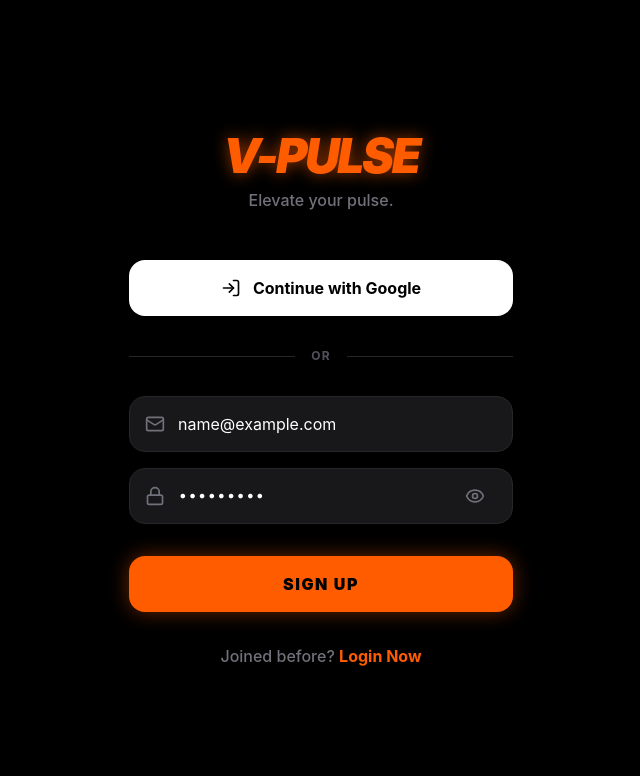
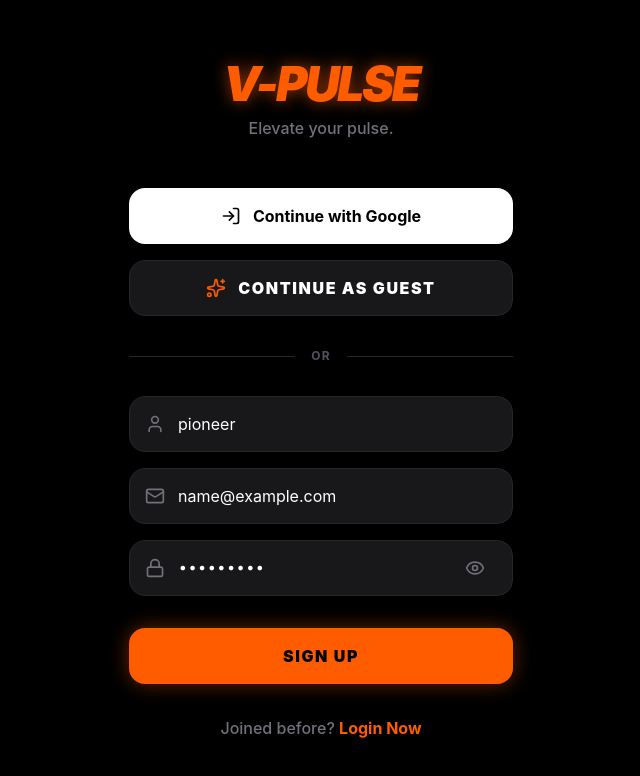
Before and after one commit to WinnerSamurai6064/V-pulse, a React (Vite) app: page /auth in a window 1280 px wide. Both pictures are taken after typing "name@example.com", "Sample123" into the empty fields and a click on the button "Create Pulse". Shown: the top 776 px of the page, without its empty margins (319-959 px from the left). Built offline with nearby package versions, Linux system fonts and the light colour scheme.

Commit message:
Update AuthScreen.tsx

```diff
--- a/src/components/auth/AuthScreen.tsx
+++ b/src/components/auth/AuthScreen.tsx
@@ -1,78 +1,224 @@
 import React, { useState } from 'react';
 import { motion } from 'motion/react';
-import { Mail, Lock, Eye, EyeOff, Github, LogIn } from 'lucide-react';
+import {
+  Mail,
+  Lock,
+  Eye,
+  EyeOff,
+  LogIn,
+  User,
+  AlertCircle,
+  Sparkles,
+} from 'lucide-react';
 
-export default function AuthScreen({ onLogin }: { onLogin: () => void }) {
+type AuthScreenProps = {
+  onLogin: (username?: string) => void;
+};
+
+const takenUsernames = ['admin', 'system_pulse', 'vpulse', 'v-pulse'];
+
+function sanitizeUsername(value: string) {
+  return value
+    .toLowerCase()
+    .trim()
+    .replace(/[^a-z0-9._-]/g, '')
+    .slice(0, 24);
+}
+
+function sanitizeEmail(value: string) {
+  return value.trim().toLowerCase().replace(/[<>"'%;()&+/]/g, '');
+}
+
+function isStrongDemoPassword(value: string) {
+  return /^(?=.*[A-Z])(?=.*[a-z])(?=.*\d)(?=.*[@#$!%*?&._-]).{8,}$/.test(value);
+}
+
+export default function AuthScreen({ onLogin }: AuthScreenProps) {
   const [isLogin, setIsLogin] = useState(true);
   const [showPassword, setShowPassword] = useState(false);
+
+  const [username, setUsername] = useState('pioneer');
   const [email, setEmail] = useState('');
   const [password, setPassword] = useState('');
 
-  const sanitizeStr = (str: string) => str.replace(/[<>\"\'\%;\(\)\&\+\/]/g, "");
+  const [error, setError] = useState('');
 
-  const handleSubmit = (e: React.FormEvent) => {
-    e.preventDefault();
-    const cleanEmail = sanitizeStr(email);
-    const cleanPass = sanitizeStr(password);
+  const cleanUsername = sanitizeUsername(username);
+  const cleanEmail = sanitizeEmail(email);
 
-    if (cleanEmail && cleanPass) {
-      // Mock validation success
-      onLogin();
+  const usernameUnavailable = takenUsernames.includes(cleanUsername);
+
+  const handleSubmit = (event: React.FormEvent) => {
+    event.preventDefault();
+    setError('');
+
+    if (!cleanEmail) {
+      setError('Enter a valid email address.');
+      return;
     }
+
+    if (!isLogin && !cleanUsername) {
+      setError('Choose a username.');
+      return;
+    }
+
+    if (!isLogin && usernameUnavailable) {
+      setError('That username is already unavailable.');
+      return;
+    }
+
+    if (!password.trim()) {
+      setError('Enter your password.');
+      return;
+    }
+
+    if (!isStrongDemoPassword(password)) {
+      setError('Password must look like Goldengates@27.');
+      return;
+    }
+
+    const finalUsername = isLogin
+      ? cleanEmail.split('@')[0] || 'pioneer'
+      : cleanUsername;
+
+    localStorage.setItem('vpulse_email', cleanEmail);
+    localStorage.setItem('vpulse_username', finalUsername);
+
+    onLogin(finalUsername);
+  };
+
+  const handleGuestLogin = () => {
+    const guestName = `guest_${Math.floor(Math.random() * 9999)}`;
+
+    localStorage.setItem('vpulse_email', 'guest@vpulse.local');
+    localStorage.setItem('vpulse_username', guestName);
+
+    onLogin(guestName);
+  };
+
+  const handleGoogleDemoLogin = () => {
+    const googleDemoName = 'google_pulse';
+
+    localStorage.setItem('vpulse_email', 'google.demo@vpulse.local');
+    localStorage.setItem('vpulse_username', googleDemoName);
+
+    onLogin(googleDemoName);
   };
 
   return (
-    <div className="flex flex-col min-h-screen items-center justify-center p-6 bg-black">
+    <div className="flex min-h-screen flex-col items-center justify-center bg-black p-6">
       <motion.div
         initial={{ opacity: 0, y: 20 }}
         animate={{ opacity: 1, y: 0 }}
         className="w-full max-w-sm"
       >
-        <div className="text-center mb-12">
-          <h1 className="text-5xl font-black italic tracking-tighter text-primary neon-text mb-2">V-PULSE</h1>
-          <p className="text-zinc-500 font-medium">Elevate your pulse.</p>
+        <div className="mb-12 text-center">
+          <h1 className="neon-text mb-2 text-5xl font-black italic tracking-tighter text-primary">
+            V-PULSE
+          </h1>
+
+          <p className="font-medium text-zinc-500">Elevate your pulse.</p>
         </div>
 
-        <div className="space-y-4 mb-8">
-          <button className="w-full flex items-center justify-center gap-3 bg-white text-black font-bold h-14 rounded-2xl active:scale-95 transition-transform">
+        <div className="mb-8 space-y-4">
+          <button
+            type="button"
+            onClick={handleGoogleDemoLogin}
+            className="flex h-14 w-full items-center justify-center gap-3 rounded-2xl bg-white font-bold text-black transition-transform active:scale-95"
+          >
             <LogIn size={20} />
             Continue with Google
           </button>
+
+          <button
+            type="button"
+            onClick={handleGuestLogin}
+            className="flex h-14 w-full items-center justify-center gap-3 rounded-2xl border border-zinc-800 bg-zinc-900 font-black uppercase tracking-widest text-white transition-transform active:scale-95"
+          >
+            <Sparkles size={20} className="text-primary" />
+            Continue as Guest
+          </button>
         </div>
 
-        <div className="flex items-center gap-4 mb-8">
+        <div className="mb-8 flex items-center gap-4">
           <div className="h-px flex-1 bg-zinc-800" />
-          <span className="text-xs font-bold text-zinc-600 uppercase tracking-widest">or</span>
+          <span className="text-xs font-bold uppercase tracking-widest text-zinc-600">
+            or
+          </span>
           <div className="h-px flex-1 bg-zinc-800" />
         </div>
 
+        {error && (
+          <div className="mb-4 flex items-start gap-3 rounded-2xl border border-primary/20 bg-primary/10 p-4 text-xs font-bold uppercase tracking-widest text-primary">
+            <AlertCircle size={18} className="shrink-0" />
+            <span>{error}</span>
+          </div>
+        )}
+
         <form onSubmit={handleSubmit} className="space-y-4">
+          {!isLogin && (
+            <div className="relative">
+              <User
+                className="absolute left-4 top-1/2 -translate-y-1/2 text-zinc-500"
+                size={20}
+              />
+
+              <input
+                type="text"
+                placeholder="Username"
+                value={username}
+                onChange={(event) => setUsername(event.target.value)}
+                className={`h-14 w-full rounded-2xl border bg-zinc-900 pl-12 pr-4 outline-none transition-all ${
+                  usernameUnavailable
+                    ? 'border-red-500 focus:border-red-500'
+                    : 'border-zinc-800 focus:border-primary focus:ring-1 focus:ring-primary'
+                }`}
+                required
+              />
+
+              {usernameUnavailable && (
+                <p className="mt-2 pl-2 text-[10px] font-black uppercase tracking-widest text-red-500">
+                  Username unavailable
+                </p>
+              )}
+            </div>
+          )}
+
           <div className="relative">
-            <Mail className="absolute left-4 top-1/2 -translate-y-1/2 text-zinc-500" size={20} />
+            <Mail
+              className="absolute left-4 top-1/2 -translate-y-1/2 text-zinc-500"
+              size={20}
+            />
+
             <input
               type="email"
               placeholder="Email Address"
               value={email}
-              onChange={(e) => setEmail(e.target.value)}
-              className="w-full h-14 bg-zinc-900 border border-zinc-800 rounded-2xl pl-12 pr-4 focus:border-primary focus:ring-1 focus:ring-primary outline-none transition-all"
+              onChange={(event) => setEmail(event.target.value)}
+              className="h-14 w-full rounded-2xl border border-zinc-800 bg-zinc-900 pl-12 pr-4 outline-none transition-all focus:border-primary focus:ring-1 focus:ring-primary"
               required
             />
           </div>
 
           <div className="relative">
-            <Lock className="absolute left-4 top-1/2 -translate-y-1/2 text-zinc-500" size={20} />
+            <Lock
+              className="absolute left-4 top-1/2 -translate-y-1/2 text-zinc-500"
+              size={20}
+            />
+
             <input
-              type={showPassword ? "text" : "password"}
-              placeholder="Password"
+              type={showPassword ? 'text' : 'password'}
+              placeholder="Password e.g. Goldengates@27"
               value={password}
-              onChange={(e) => setPassword(e.target.value)}
-              className="w-full h-14 bg-zinc-900 border border-zinc-800 rounded-2xl pl-12 pr-12 focus:border-primary focus:ring-1 focus:ring-primary outline-none transition-all font-mono"
+              onChange={(event) => setPassword(event.target.value)}
+              className="h-14 w-full rounded-2xl border border-zinc-800 bg-zinc-900 pl-12 pr-12 font-mono outline-none transition-all focus:border-primary focus:ring-1 focus:ring-primary"
               required
             />
+
             <button
               type="button"
-              onClick={() => setShowPassword(!showPassword)}
-              className="absolute right-4 top-1/2 -translate-y-1/2 text-zinc-500 hover:text-white tap-target"
+              onClick={() => setShowPassword((current) => !current)}
+              className="tap-target absolute right-4 top-1/2 -translate-y-1/2 text-zinc-500 hover:text-white"
             >
               {showPassword ? <EyeOff size={20} /> : <Eye size={20} />}
             </button>
@@ -80,19 +226,23 @@ export default function AuthScreen({ onLogin }: { onLogin: () => void }) {
 
           <button
             type="submit"
-            className="w-full bg-primary text-black font-black uppercase tracking-widest h-14 rounded-2xl shadow-[0_0_20px_rgba(255,92,0,0.4)] active:scale-95 transition-all mt-4"
+            className="mt-4 h-14 w-full rounded-2xl bg-primary font-black uppercase tracking-widest text-black shadow-[0_0_20px_rgba(255,92,0,0.4)] transition-all active:scale-95"
           >
-            {isLogin ? "Sign In" : "Sign Up"}
+            {isLogin ? 'Sign In' : 'Sign Up'}
           </button>
         </form>
 
-        <p className="text-center mt-8 text-zinc-500 font-medium">
-          {isLogin ? "New here?" : "Joined before?"}{" "}
+        <p className="mt-8 text-center font-medium text-zinc-500">
+          {isLogin ? 'New here?' : 'Joined before?'}{' '}
           <button
-            onClick={() => setIsLogin(!isLogin)}
-            className="text-primary font-bold hover:underline"
+            type="button"
+            onClick={() => {
+              setIsLogin((current) => !current);
+              setError('');
+            }}
+            className="font-bold text-primary hover:underline"
           >
-            {isLogin ? "Create Pulse" : "Login Now"}
+            {isLogin ? 'Create Pulse' : 'Login Now'}
           </button>
         </p>
       </motion.div>
```
